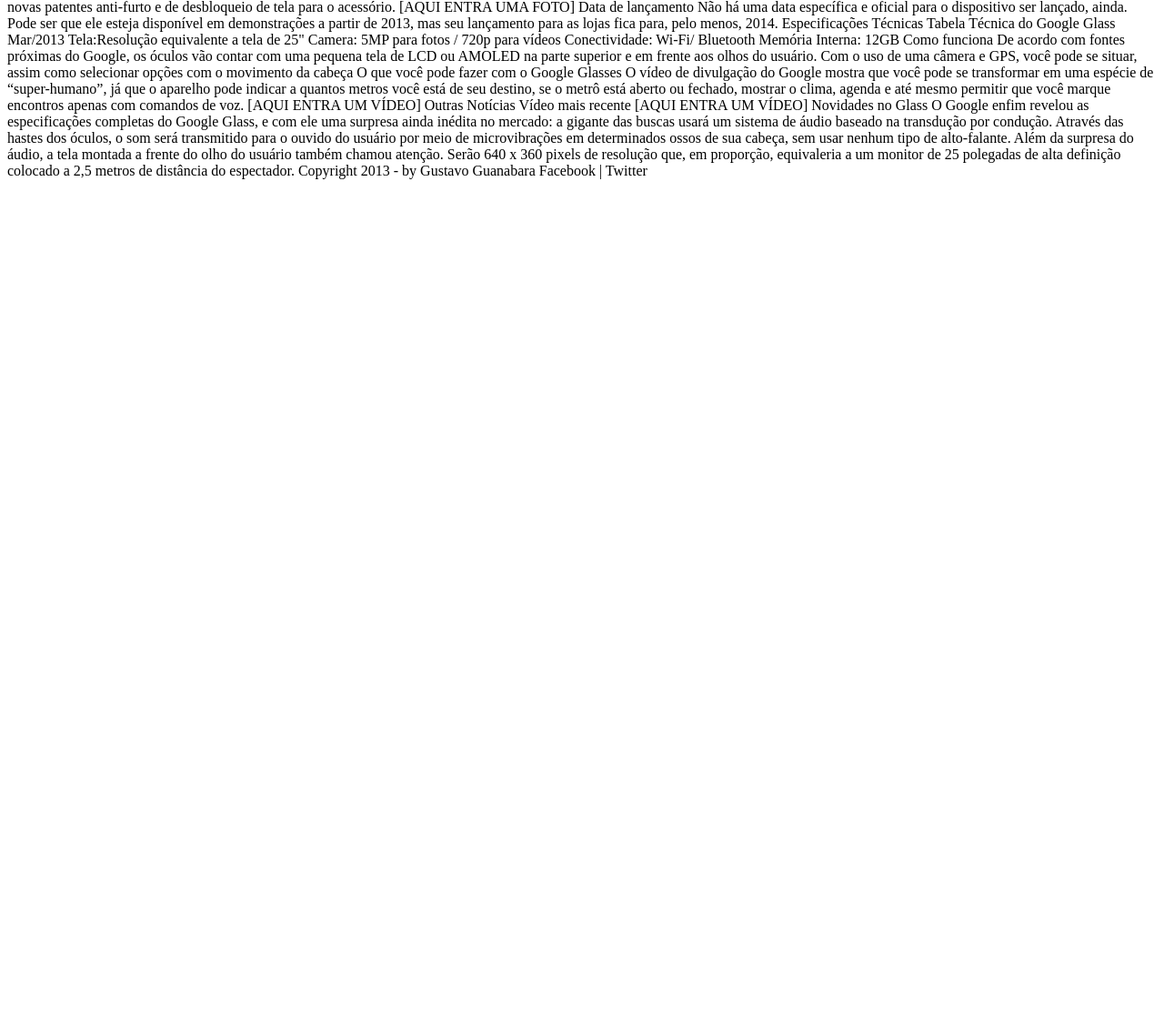
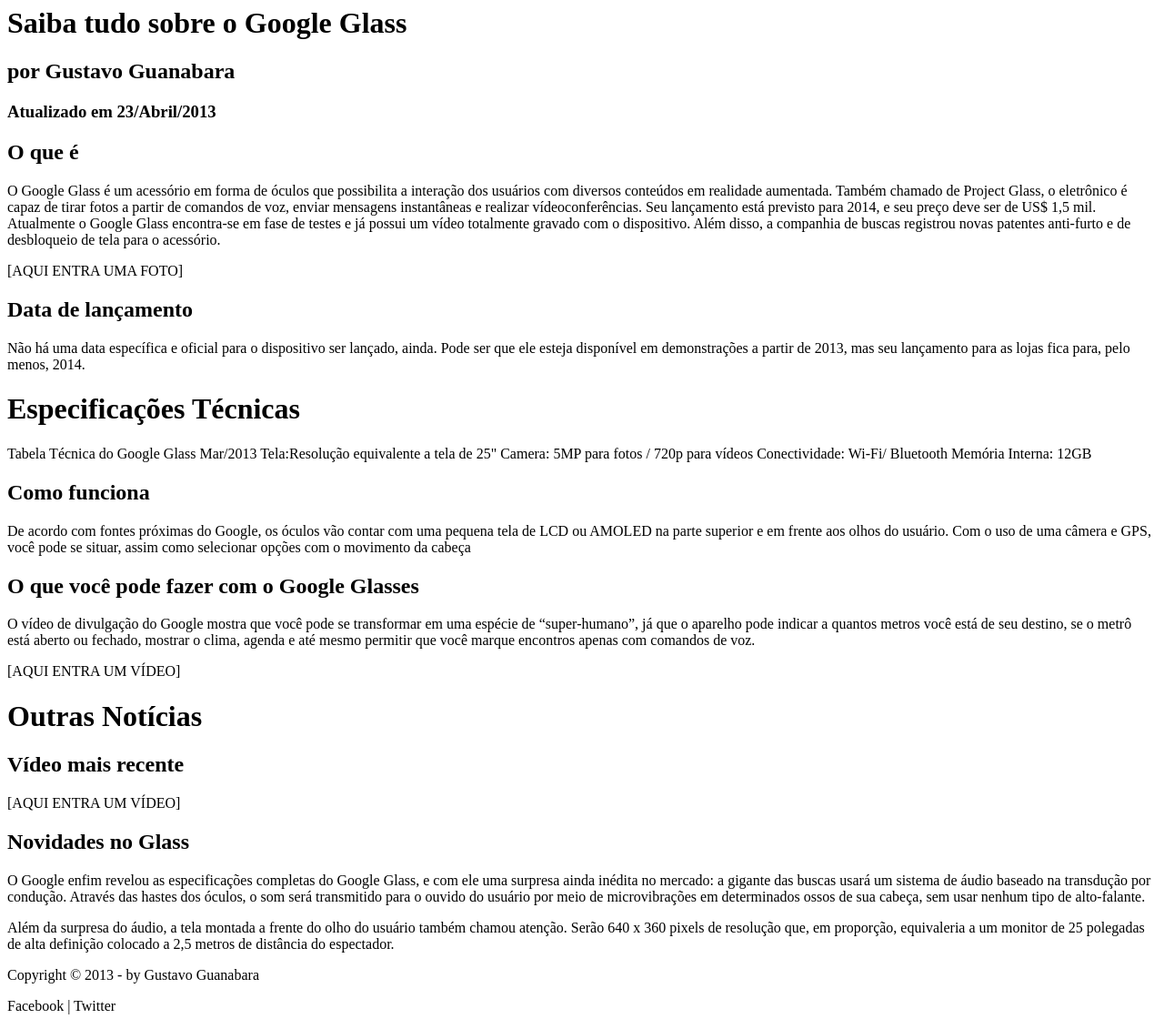
Before and after one commit to DevThiagoTrabuco/Trabucodigos, a plain HTML site: page HTML/Curso_HTML/projeto-glass-html5/index.html in a window 1280 px wide. Shown: the part 307-1438 px from the top of the page at 91% size. Before the commit the page ends 800 px from the top, so only its background shows below. Drawn offline with Linux system fonts and the light colour scheme.

Commit message:
Update index.html

```diff
--- a/HTML/Curso_HTML/projeto-glass-html5/index.html
+++ b/HTML/Curso_HTML/projeto-glass-html5/index.html
@@ -6,12 +6,13 @@
     </head>
     <body>
         <div id="Interface">
+            <header id="Cabecalho">
                 <hgroup>
                 <h1>Google Glass</h1>
                 <h2>A revolução do Google está chegando</h2>
                 </hgroup>
 
-            <img src="\_imagens\glass-oculos-preto-peq.png">
+                <img src="_imagens/glass-oculos-preto-peq.png">
 
                 Menu Principal
                 - Home
@@ -19,21 +20,22 @@
                 - Fotos
                 - Multimídia
                 - Fale conosco
-
-Tecnologia > Inovações
-Saiba tudo sobre o Google Glass
-por Gustavo Guanabara
-Atualizado em 23/Abril/2013
-
-O que é
-O Google Glass é um acessório em forma de óculos que possibilita a interação dos usuários com diversos conteúdos em realidade aumentada. Também chamado de Project Glass, o eletrônico é capaz de tirar fotos a partir de comandos de voz, enviar mensagens instantâneas e realizar vídeoconferências. Seu lançamento está previsto para 2014, e seu preço deve ser de US$ 1,5 mil. Atualmente o Google Glass encontra-se em fase de testes e já possui um vídeo totalmente gravado com o dispositivo. Além disso, a companhia de buscas registrou novas patentes anti-furto e de desbloqueio de tela para o acessório.
+            </header>
+            <hgroup>
+            <h3>Tecnologia > Inovações</h3>
+            <h1>Saiba tudo sobre o Google Glass</h1>
+            <h2>por Gustavo Guanabara</h2>
+            <h3>Atualizado em 23/Abril/2013</h3>
+            </hgroup>
+            <h2>O que é</h2>
+            <p>O Google Glass é um acessório em forma de óculos que possibilita a interação dos usuários com diversos conteúdos em realidade aumentada. Também chamado de Project Glass, o eletrônico é capaz de tirar fotos a partir de comandos de voz, enviar mensagens instantâneas e realizar vídeo&shy;conferências. Seu lançamento está previsto para 2014, e seu preço deve ser de US$ 1,5 mil. Atualmente o Google Glass encontra-se em fase de testes e já possui um vídeo totalmente gravado com o dispositivo. Além disso, a companhia de buscas registrou novas patentes anti-furto e de desbloqueio de tela para o acessório.</p>
 
             [AQUI ENTRA UMA FOTO]
 
-Data de lançamento
-Não há uma data específica e oficial para o dispositivo ser lançado, ainda. Pode ser que ele esteja disponível em demonstrações a partir de 2013, mas seu lançamento para as lojas fica para, pelo menos, 2014.
+            <h2>Data de lançamento</h2>
+            <p>Não há uma data específica e oficial para o dispositivo ser lançado, ainda. Pode ser que ele esteja disponível em demonstrações a partir de 2013, mas seu lançamento para as lojas fica para, pelo menos, 2014.</p>
 
-Especificações Técnicas
+            <h1>Especificações Técnicas</h1>
             Tabela Técnica do Google Glass Mar/2013
 
             Tela:Resolução equivalente a tela de 25"
@@ -41,26 +43,26 @@
             Conectividade: Wi-Fi/ Bluetooth
             Memória Interna: 12GB
 
-Como funciona
-De acordo com fontes próximas do Google, os óculos vão contar com uma pequena tela de LCD ou AMOLED na parte superior e em frente aos olhos do usuário. Com o uso de uma câmera e GPS, você pode se situar, assim como selecionar opções com o movimento da cabeça
+            <h2>Como funciona</h2>
+            <p>De acordo com fontes próximas do Google, os óculos vão contar com uma pequena tela de LCD ou AMOLED na parte superior e em frente aos olhos do usuário. Com o uso de uma câmera e GPS, você pode se situar, assim como selecionar opções com o movimento da cabeça</p>
 
-O que você pode fazer com o Google Glasses
-O vídeo de divulgação do Google mostra que você pode se transformar em uma espécie de “super-humano”, já que o aparelho pode indicar a quantos metros você está de seu destino, se o metrô está aberto ou fechado, mostrar o clima, agenda e até mesmo permitir que você marque encontros apenas com comandos de voz.
+            <h2>O que você pode fazer com o Google Glasses</h2>
+            <p>O vídeo de divulgação do Google mostra que você pode se transformar em uma espécie de “super-<wbr/>humano”, já que o aparelho pode indicar a quantos metros você está de seu destino, se o metrô está aberto ou fechado, mostrar o clima, agenda e até mesmo permitir que você marque encontros apenas com comandos de voz.</p>
 
             [AQUI ENTRA UM VÍDEO]
 
-Outras Notícias
-Vídeo mais recente
+            <h1>Outras Notícias</h1>
+            <h2>Vídeo mais recente</h2>
 
             [AQUI ENTRA UM VÍDEO]
 
-Novidades no Glass
-O Google enfim revelou as especificações completas do Google Glass, e com ele uma surpresa ainda inédita no mercado: a gigante das buscas usará um sistema de áudio baseado na transdução por condução. Através das hastes dos óculos, o som será transmitido para o ouvido do usuário por meio de microvibrações em determinados ossos de sua cabeça, sem usar nenhum tipo de alto-falante.
+            <h2>Novidades no Glass</h2>
+            <p>O Google enfim revelou as especificações completas do Google Glass, e com ele uma surpresa ainda inédita no mercado: a gigante das buscas usará um sistema de áudio baseado na transdução por condução. Através das hastes dos óculos, o som será transmitido para o ouvido do usuário por meio de microvibrações em determinados ossos de sua cabeça, sem usar nenhum tipo de alto-falante.</p>
 
-Além da surpresa do áudio, a tela montada a frente do olho do usuário também chamou atenção. Serão 640 x 360 pixels de resolução que, em proporção, equivaleria a um monitor de 25 polegadas de alta definição colocado a 2,5 metros de distância do espectador.
+            <p>Além da surpresa do áudio, a tela montada a frente do olho do usuário também chamou atenção. Serão 640 x 360 pixels de resolução que, em proporção, equivaleria a um monitor de 25 polegadas de alta definição colocado a 2,5 metros de distância do espectador.</p>
 
-Copyright 2013 - by Gustavo Guanabara
-Facebook | Twitter
+            <p>Copyright &copy; 2013 - by Gustavo Guanabara</p>
+            <p>Facebook | Twitter</p>
         </div>
     </body>
 </html>
```
Lines whose indentation alone changed are shown as unchanged.
